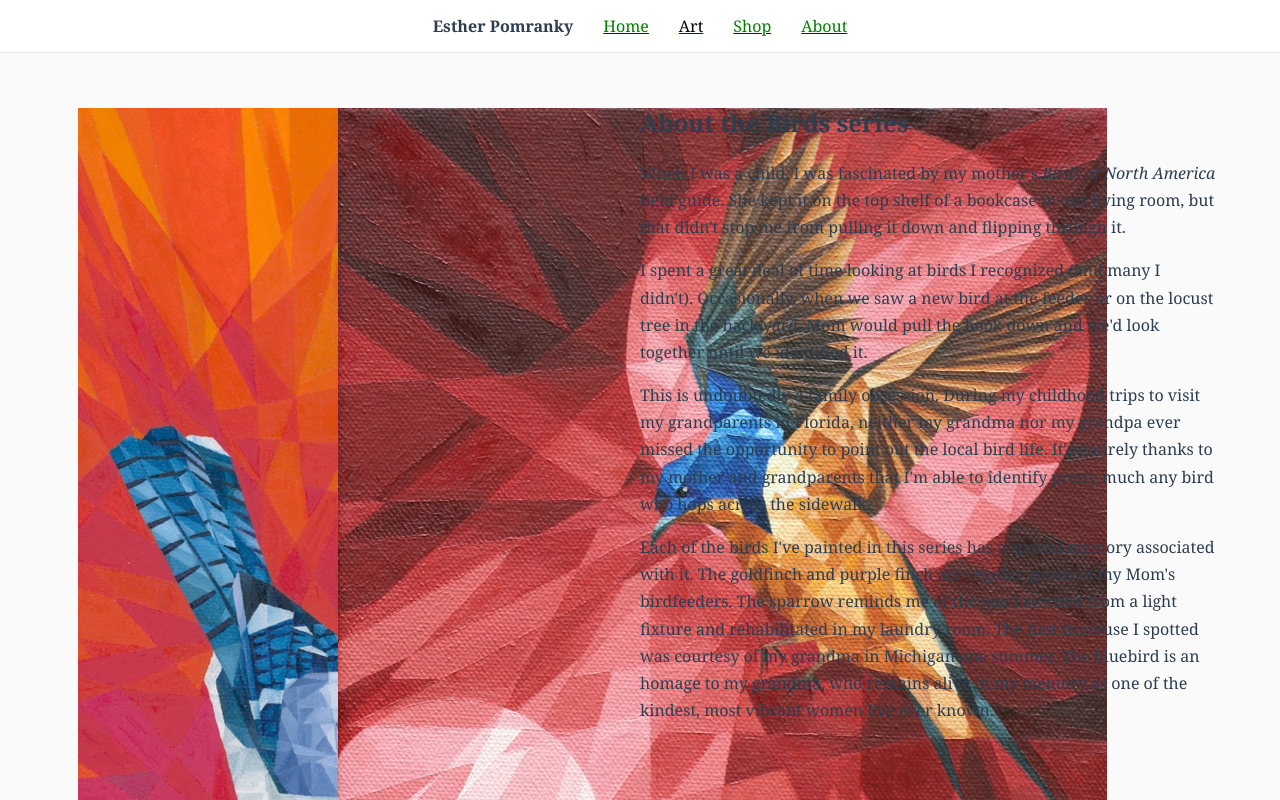
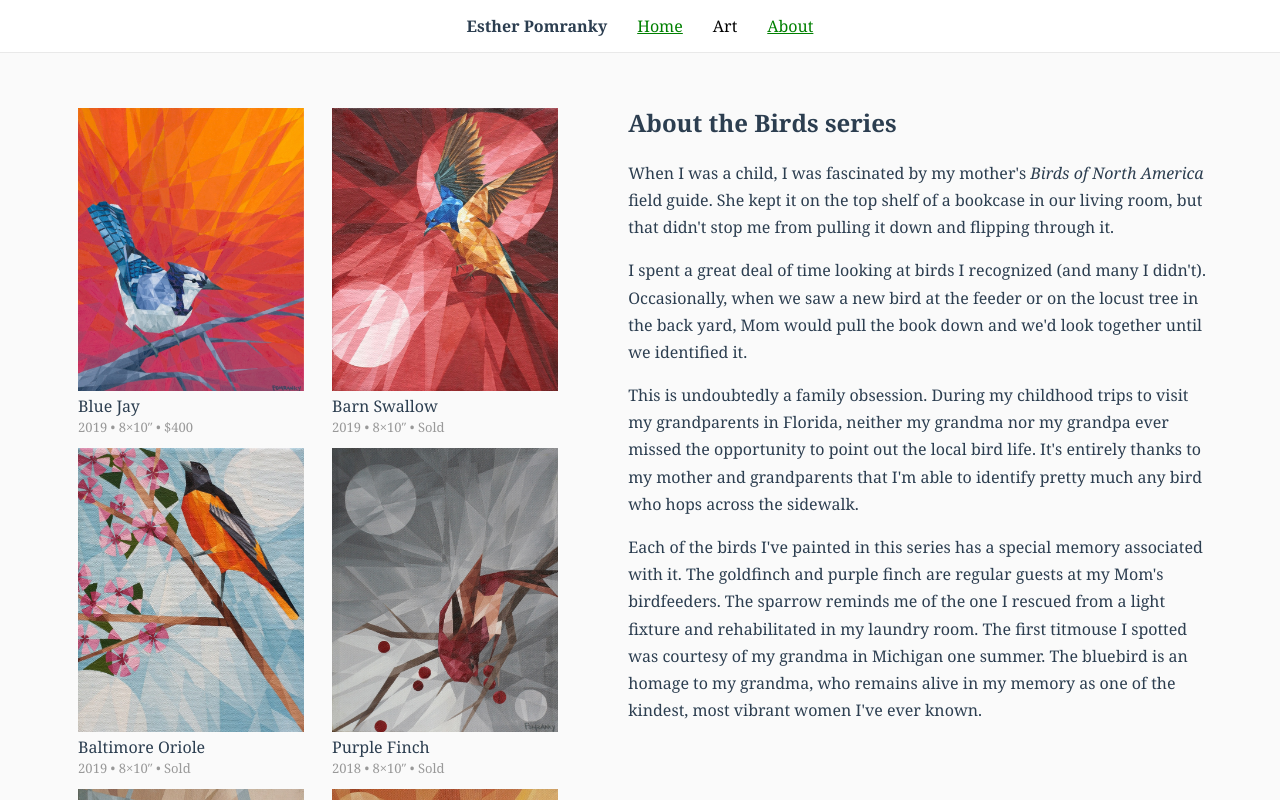
Before and after one commit to mniebling/epom, a Next.js app: page /art in a window 1280 px wide. Shown: the top 800 px of the page. Built offline with nearby package versions, Linux system fonts and the light colour scheme; a web font is replaced by a local one.

Commit message:
Update <Link> usage; use legacy images

```diff
--- a/components/NavBar.jsx
+++ b/components/NavBar.jsx
@@ -11,20 +11,33 @@ export default function NavBar () {
 		<nav className={ css.navBar }>
 			<strong className={ css.name }>Esther Pomranky</strong>
 
-			<Link href="/">
-				<a className={ classNames('link', { [css.isActive]: router.asPath === '/' }) }>Home</a>
+			<Link
+				className={ classNames('link', { [css.isActive]: router.asPath === '/' }) }
+				href='/'
+			>
+				Home
 			</Link>
 
-			<Link href="/art">
-				<a className={ classNames('link', { [css.isActive]: router.asPath === '/art' }) }>Art</a>
+			<Link
+				className={ classNames('link', { [css.isActive]: router.asPath === '/art' }) }
+				href='/art'
+			>
+				Art
 			</Link>
 
-			<Link href="https://www.etsy.com/shop/EstherPomrankyArt" target="_blank">
-				<a className='link'>Shop</a>
-			</Link>
+			{/* Not using the shop link right now. */}
+			{/* <Link
+				className='link'
+				href='https://www.etsy.com/shop/EstherPomrankyArt' target='_blank'
+			>
+				Shop
+			</Link> */}
 
-			<Link href="/about">
-				<a className={ classNames('link', { [css.isActive]: router.asPath === '/about' }) }>About</a>
+			<Link
+				className={ classNames('link', { [css.isActive]: router.asPath === '/about' }) }
+				href='/about'
+			>
+				About
 			</Link>
 		</nav>
 	)
--- a/pages/art.jsx
+++ b/pages/art.jsx
@@ -1,4 +1,4 @@
-import Image from 'next/image'
+import Image from 'next/legacy/image'
 import NavBar from '../components/NavBar'
 import * as images from '../public/paintings'
 import css from './art.module.css'
--- a/pages/diy-hanging-planters.jsx
+++ b/pages/diy-hanging-planters.jsx
@@ -1,5 +1,5 @@
 import classNames from 'classnames'
-import Image from 'next/image'
+import Image from 'next/legacy/image'
 import NavBar from '../components/NavBar'
 import css from './diy-hanging-planters.module.css'
 
```
Also changed, not shown: pages/index.jsx (+19 -15 lines).
